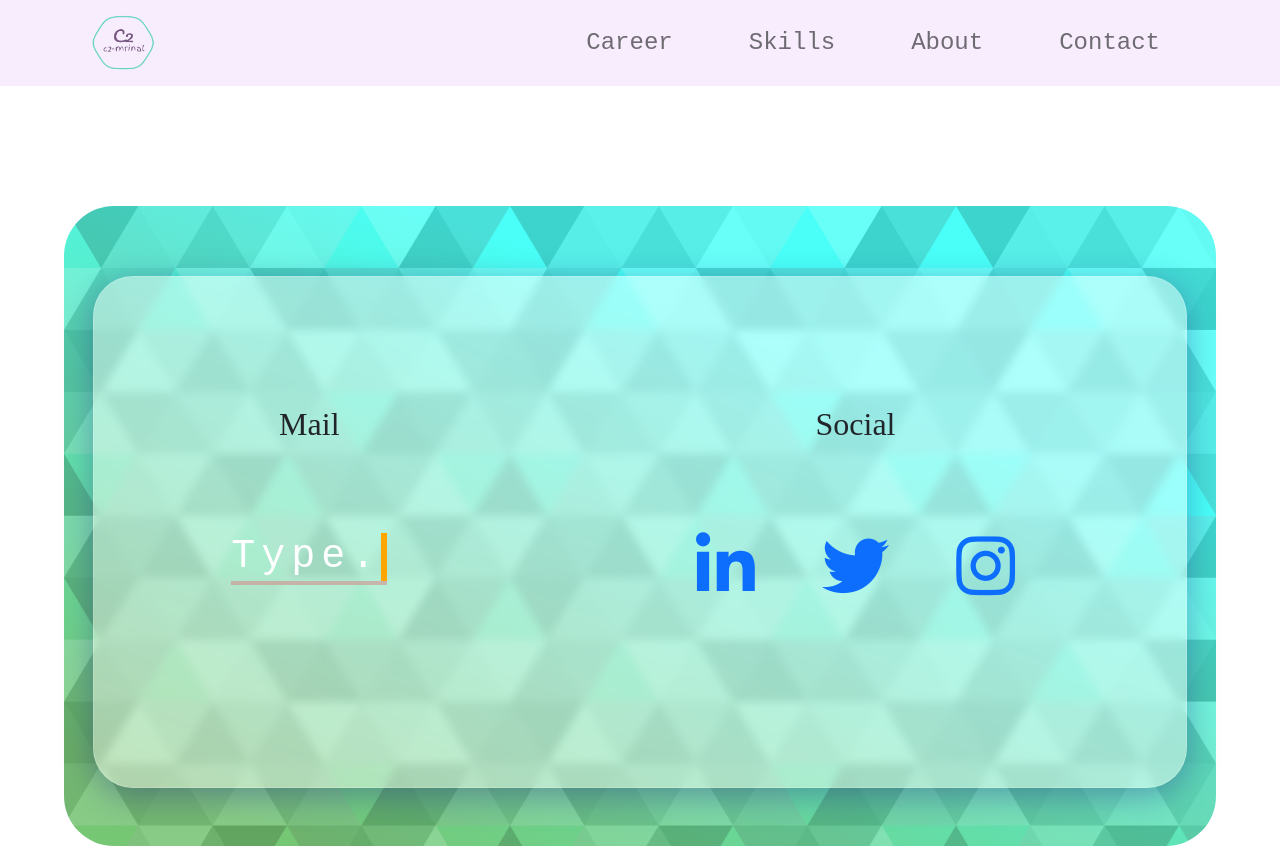
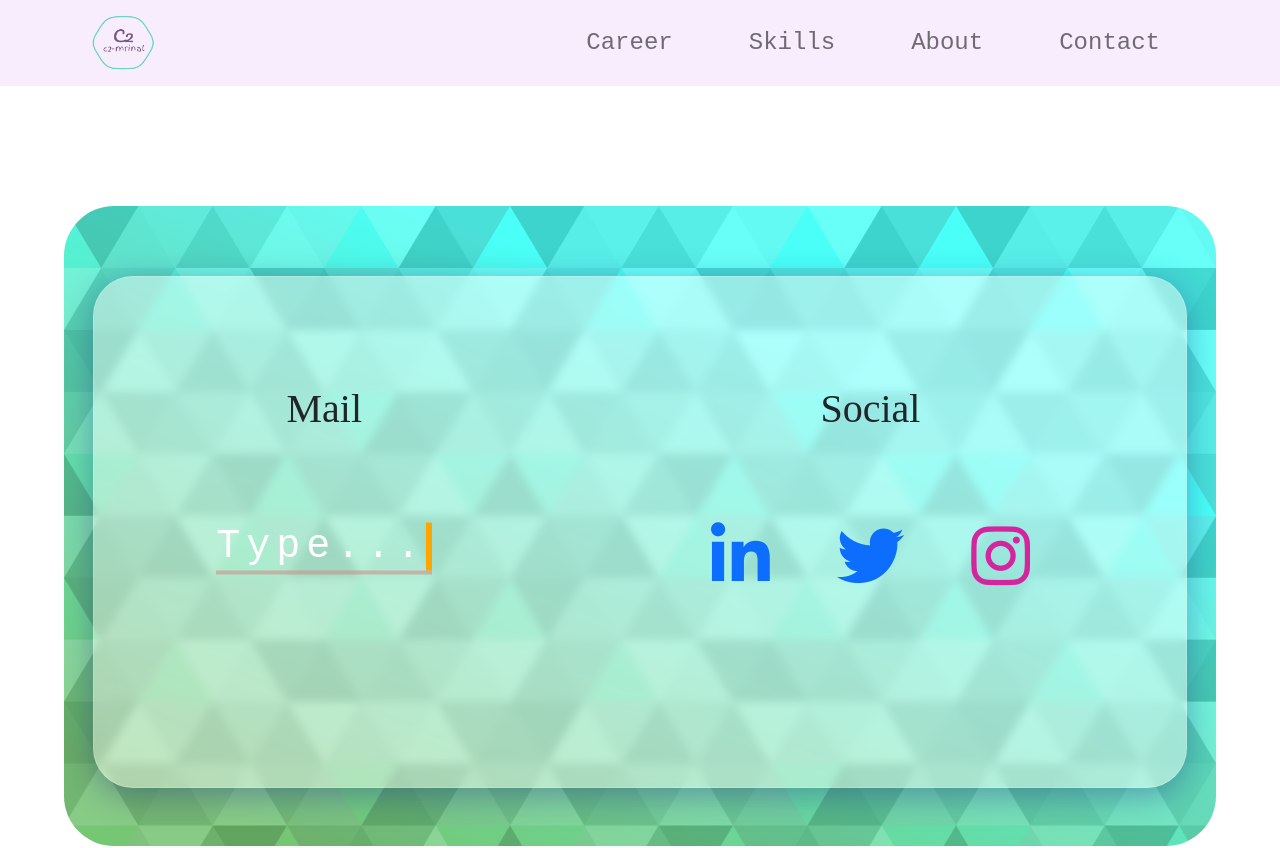
Before and after one commit to c2-mrinal/Portfolio, a React (Create React App) app in the folder UI/: page /contact in a window 1280 px wide. Shown: the top 848 px of the page. Built offline with nearby package versions, Linux system fonts and the light colour scheme.

Commit message:
contact and education section updated

```diff
--- a/UI/src/App.css
+++ b/UI/src/App.css
@@ -1,8 +1,6 @@
-
-.App{
+.App {
   margin: 0;
   padding: 0;
-  font-family: 'arvo';
+  font-family: "arvo";
   font-size: clamp(1rem, 1.4rem, 1.7rem);
-
 }
--- a/UI/src/App.js
+++ b/UI/src/App.js
@@ -30,8 +30,6 @@ function useWindowSize() {
 
 function App() {
   const [width, height] = useWindowSize();
-
-  console.log(width, height);
   return (
     <div className="App">
       <Provider store={configureStore()}>
@@ -53,7 +51,7 @@ function App() {
               />
               <Route
                 path="/about"
-                element={<About style={{ margin: "200px" }} />}
+                element={<About height={height} width={width} />}
               />
               <Route
                 path="/skill"
--- a/UI/src/Components/About/Panel/RightPanel/Educational.jsx
+++ b/UI/src/Components/About/Panel/RightPanel/Educational.jsx
@@ -1,16 +1,18 @@
 import React from "react";
+import "./rightPanel.css"
 
 export default function Educational(props) {
+  const { data } =  props;
   return (
     <div>
       <div className="card">
         <div className="card-header row">
         <div className="col-xs-3 col-md-3">
-          <img src={props.data?.img} height="150" width="150" alt="" />
+          <img src={data?.img} height="150" width="150" alt="" />
     </div>
           <div className="col-xs-9 col-md-9">
-            {props.data &&
-              props.data.info?.map((info) => {
+            {data &&
+              data.info?.map((info) => {
                 return (
                   <span
                     className="infoTextBox"
@@ -37,14 +39,39 @@ export default function Educational(props) {
             </p>
           </div>
           <div>
-            <h5 className="card-title">Projects</h5>
-            <ul>
-              <li>Kabadiwala</li>
-              {/* <li></li>
-              <li></li>
-              <li></li>
-              <li></li> */}
-            </ul>
+            <div>
+              {
+                data?.projects ?
+                <>
+                <h1> Projects</h1>
+                {
+                  data.projects.map(data=>{
+                    console.log(data);
+                  return <>
+                  <h2><strong>{data.name}</strong></h2>
+                  <div>
+                    <h3> Descriptions</h3>
+                    {data.description}
+                  </div>
+                  <div>
+                    <span><strong>Stacked Used: </strong></span>
+                    <span>{
+                      Object.entries(data.stackUsed).map(val=>{
+                        return <span className="mg-10"><i className={ val[1]}></i> {val[0]}</span>
+                      })
+                      }
+                    </span>
+                  </div>
+                  <br/>
+                  </>
+
+                  })
+                }
+                </>
+                : ""
+              }
+
+            </div>
           </div>
         </div>
       </div>
--- a/UI/src/Components/About/Panel/RightPanel/rightPanel.css
+++ b/UI/src/Components/About/Panel/RightPanel/rightPanel.css
@@ -1,18 +1,22 @@
-.rightPanel{
+.rightPanel {
   height: 100%;
   width: 100%;
   background-color: rgba(165, 246, 246, 0.432);
 }
-.infoTextBox{
+.infoTextBox {
   margin: auto 10px;
   padding: 5px 10px;
   border: 1px solid;
   border-radius: 20px;
-    font-family: 'Font Awesome 6 Free';
+  font-family: "Font Awesome 6 Free";
   font-size: 1.2rem;
 }
 
-.detailsStyled{
+.mg-10 {
+  margin: auto 10px;
+}
+
+.detailsStyled {
   margin: 20px auto;
   font-size: 1.5em;
   font-family: monospace;
--- a/UI/src/Components/Contact/MailPopUp/index.js
+++ b/UI/src/Components/Contact/MailPopUp/index.js
@@ -36,20 +36,30 @@ function MailPopUp(props) {
     );
   };
   const validateMailDetail = () => {
-    const mailingName = MailData.name.trim().length < 1;
+    const mailingName = MailData.name.trim()?.length <= 1;
 
     const mailingID = !/^[^\s@]+@[^\s@]+\.[^\s@]+$/.test(MailData.mailId);
-    const mailingMessage = MailData.message.trim().length < 10;
+    const mailingMessage = MailData.message.trim()?.length < 10;
     setIsSendingMailValid({
       mailingName: mailingName,
       mailingID: mailingID,
       mailingMessage: mailingMessage,
     });
-    return mailingName || mailingID || mailingMessage;
+    return !mailingName && !mailingID && !mailingMessage;
   };
 
-  const sendMail = () => {
-    const isValid = validateMailDetail();
+  const sendMail = async () => {
+    const isValid = await validateMailDetail();
+    if (isValid) {
+      const rawResponse = await fetch("/api/sendMail", {
+        method: "POST",
+        headers: {
+          Accept: "application/json",
+          "Content-Type": "application/json",
+        },
+        body: JSON.stringify(MailData),
+      });
+    }
   };
   const errorInMail = (msg) => {
     return <div className="errorMail">{msg}</div>;
@@ -83,7 +93,7 @@ function MailPopUp(props) {
             >
               <i className="fa-solid fa-paper-plane"></i>
             </span>
-            <i className="fa-duotone fa-ellipsis-vertical"></i>
+            <i className="fa-solid fa-ellipsis-vertical"></i>{" "}
           </div>
         </Modal.Header>
         <Modal.Body>
--- a/UI/src/Components/Contact/contact.css
+++ b/UI/src/Components/Contact/contact.css
@@ -47,10 +47,27 @@
   border-radius: 50px;
 }
 .contactBoxContent {
+  position: absolute;
+  margin: auto;
+  top: 50%;
+  transform: translateY(-50%);
+  width: 100%;
+}
+.contactBoxContent h1,
+h2 {
   margin: auto;
   text-align: center;
-  top: 25%;
-  position: inherit;
+}
+.instagram {
+  color: #d6249f;
+  color: radial-gradient(
+    circle at 30% 107%,
+    #fdf497 0%,
+    #fdf497 5%,
+    #fd5949 45%,
+    #d6249f 60%,
+    #285aeb 90%
+  );
 }
 
 .contactIcon:hover {
@@ -124,18 +141,16 @@
   border: 2px solid #9b9b9b;
   border-radius: 10px;
 }
-.modelHeaderMenu{
+.modelHeaderMenu {
   margin-right: 10px;
-
 }
 
-.modelHeaderMenu span{
+.modelHeaderMenu span {
   margin: auto 10px;
-
 }
-.modelHeaderMenuAlert:hover{
+.modelHeaderMenuAlert:hover {
   color: rgb(231, 96, 96);
 }
-.modelHeaderMenuConfirm:hover{
+.modelHeaderMenuConfirm:hover {
   color: rgb(96, 231, 107);
 }
--- a/UI/src/Components/Contact/index.js
+++ b/UI/src/Components/Contact/index.js
@@ -14,22 +14,26 @@ function Contact() {
   const handleMailPopup = () => {
     setDisplayMailPopup(!DisplayMailPopup);
   };
+
   return (
     <div className="contactContainer">
       <div className="contactBG">
         <div className="contactBox ">
-          <div className="contactBoxContent d-flex justify-content-around">
+          <div className="contactBoxContent ">
+            <div className=" d-flex justify-content-around">
               <div>
-              <h2>Mail</h2>
+                <h1>Mail</h1>
                 <div className="typewriter" onClick={handleMailPopup}>
-                <h1>Type.</h1>
+                  <h1>Type...</h1>
                 </div>
               </div>
               <div>
-              <h2>Social</h2>
-              <div className="socialIcons d-flex justify-content-between">
+                <h1>Social</h1>
+                <span className="socialIcons d-flex justify-content-between">
                   <a
-                  href={"https://www.linkedin.com/in/mrinal-kasyap-695853171/"}
+                    href={
+                      "https://www.linkedin.com/in/mrinal-kasyap-695853171/"
+                    }
                     target="_blank"
                   >
                     <span className="contactIcon">
@@ -42,10 +46,11 @@ function Contact() {
                     </span>{" "}
                   </a>
                   <a href={""} target="_blank">
-                  <span className="contactIcon">
+                    <span className="contactIcon instagram">
                       <i class="fa-3x fa-brands fa-instagram"></i>
                     </span>
                   </a>
+                </span>
               </div>
             </div>
           </div>
@@ -53,8 +58,8 @@ function Contact() {
       </div>
       <div className="contactBG">
         <div className="contactBox">
-          <div className="contactBoxContent d-flex justify-content-around">
-            <div>
+          <div className="contactBoxContent d-flex justify-content-center">
+            <div className=" d-flex justify-content-center">
               <a href={"https://github.com/c2-mrinal"} target="_blank">
                 <span className="contactIcon">
                   <i class=" fa-3x fa-brands fa-github"></i>
```
Lines whose indentation alone changed are shown as unchanged.
